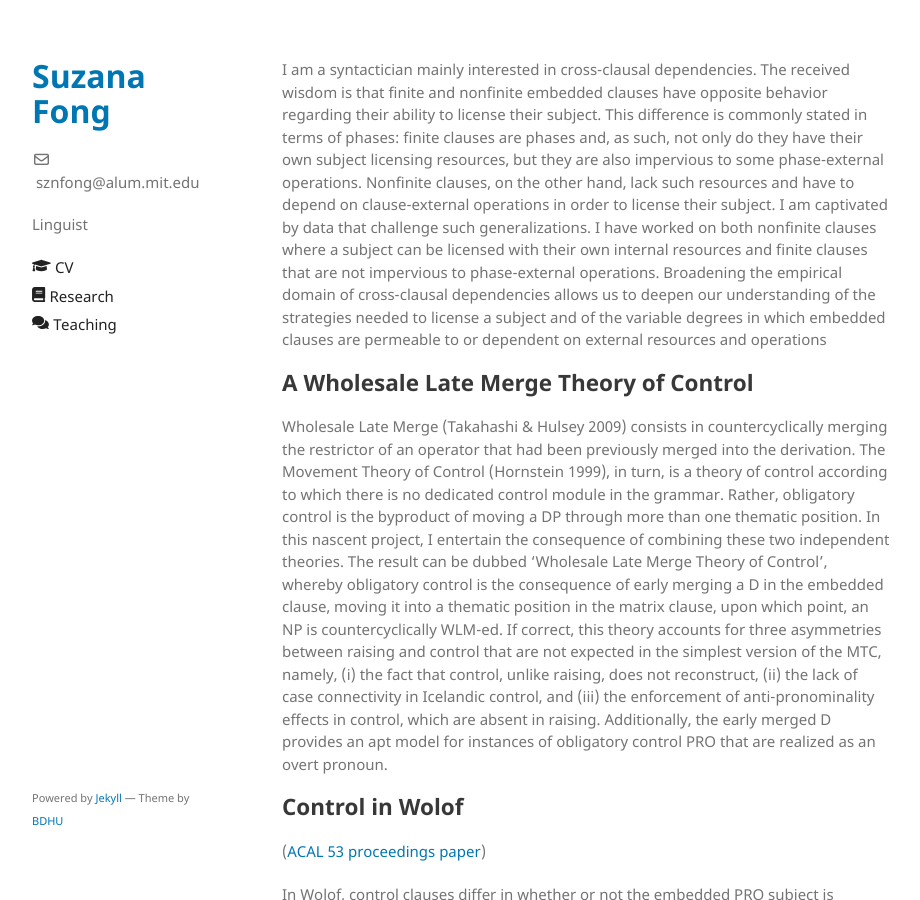
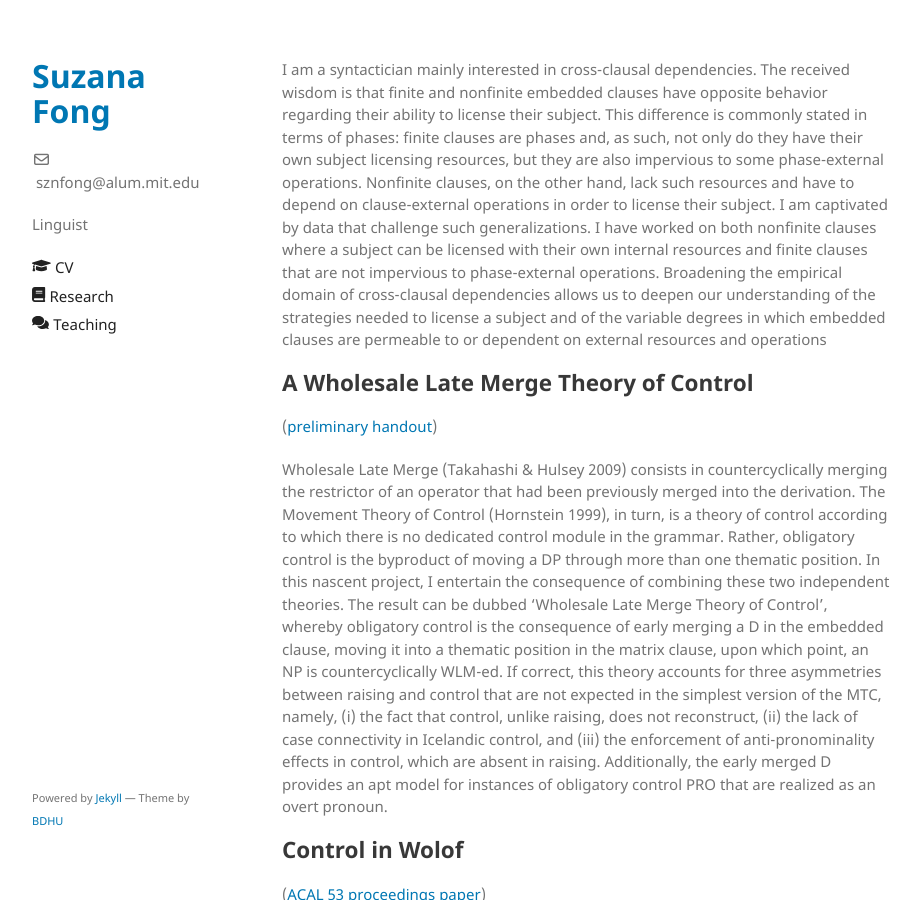
Before and after one commit to sznfng/sznfng.github.io, a Jekyll site: the page built from research.md, in a window 1280 px wide and 900 px high. Shown: the whole window, without its empty margins (178-1098 px from the left). Built offline with Jekyll 4.4.1, drawn with Linux system fonts in a browser that asks for light colours.

Commit message:
Update research.md

```diff
--- a/research.md
+++ b/research.md
@@ -6,6 +6,8 @@ title: Research
 I am a syntactician mainly interested in cross-clausal dependencies. The received wisdom is that finite and nonfinite embedded clauses have opposite behavior regarding their ability to license their subject. This difference is commonly stated in terms of phases: finite clauses are phases and, as such, not only do they have their own subject licensing resources, but they are also impervious to some phase-external operations. Nonfinite clauses, on the other hand, lack such resources and have to depend on clause-external operations in order to license their subject. I am captivated by data that challenge such generalizations. I have worked on both nonfinite clauses where a subject can be licensed with their own internal resources and finite clauses that are not impervious to phase-external operations. Broadening the empirical domain of cross-clausal dependencies allows us to deepen our understanding of the strategies needed to license a subject and of the variable degrees in which embedded clauses are permeable to or dependent on external resources and operations
 
 ## A Wholesale Late Merge Theory of Control
+
+([preliminary handout](https://www.dropbox.com/s/l0pjn1qmj3kxdct/WLM%20Theory%20of%20Control.pdf?dl=0))
 
 Wholesale Late Merge (Takahashi & Hulsey 2009) consists in countercyclically merging the restrictor of an operator that had been previously merged into the derivation. The Movement Theory of Control (Hornstein 1999), in turn, is a theory of control according to which there is no dedicated control module in the grammar. Rather, obligatory control is the byproduct of moving a DP through more than one thematic position. In this nascent project, I entertain the consequence of combining these two independent theories. The result can be dubbed 'Wholesale Late Merge Theory of Control', whereby obligatory control is the consequence of early merging a D in the embedded clause, moving it into a thematic position in the matrix clause, upon which point, an NP is countercyclically WLM-ed. If correct, this theory accounts for three asymmetries between raising and control that are not expected in the simplest version of the MTC, namely, (i) the fact that control, unlike raising, does not reconstruct, (ii) the lack of case connectivity in Icelandic control, and (iii) the enforcement of anti-pronominality effects in control, which are absent in raising. Additionally, the early merged D provides an apt model for instances of obligatory control PRO that are realized as an overt pronoun.
 
```
